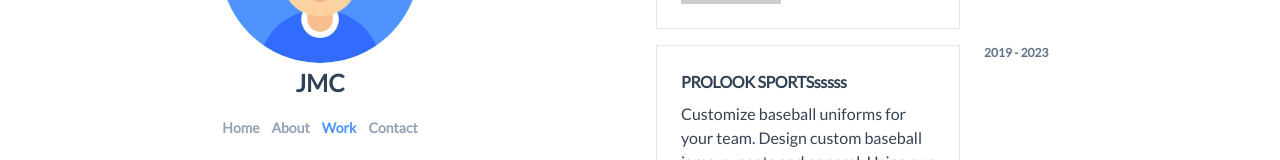
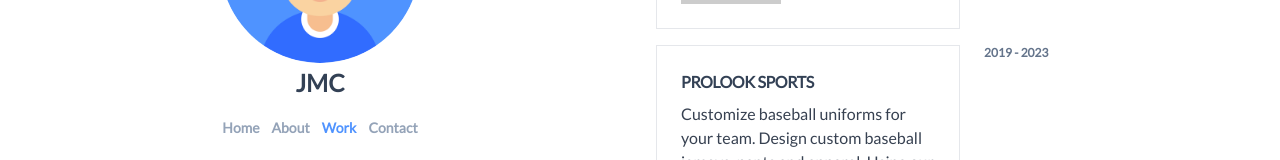
Before and after one commit to iamjowin/my-portfolio, a Vue app: page /work in a window 1280 px wide. Shown: the part 371-531 px from the top of the page. Built offline with nearby package versions, Linux system fonts and the light colour scheme.

Commit message:
remove text

```diff
--- a/src/views/Work.vue
+++ b/src/views/Work.vue
@@ -21,7 +21,7 @@
         <div class="flex">
             <div class="w-1/2 max-w-sm p-6 bg-white border border-gray-200 dark:bg-gray-800 dark:border-gray-700 mt-4">
                 <a href="#">
-                    <h5 class="mb-2 font-bold tracking-tight text-slate-700 dark:text-white">PROLOOK SPORTSsssss</h5>
+                    <h5 class="mb-2 font-bold tracking-tight text-slate-700 dark:text-white">PROLOOK SPORTS</h5>
                 </a>
                 <p class="mb-3 font-normal text-gray-700 dark:text-gray-400">Customize baseball uniforms for your team. Design custom baseball jerseys, pants and apparel. Using our Prolook Sports Customizer.</p>
                 <a href="https://customizer.prolook.com/index" class="inline-flex items-center px-3 py-2 text-sm text-center text-white bg-[#4f93ff] hover:bg-blue-500 focus:ring-4 focus:outline-none focus:ring-blue-300 dark:bg-blue-600 dark:hover:bg-blue-700 dark:focus:ring-blue-800">
```
